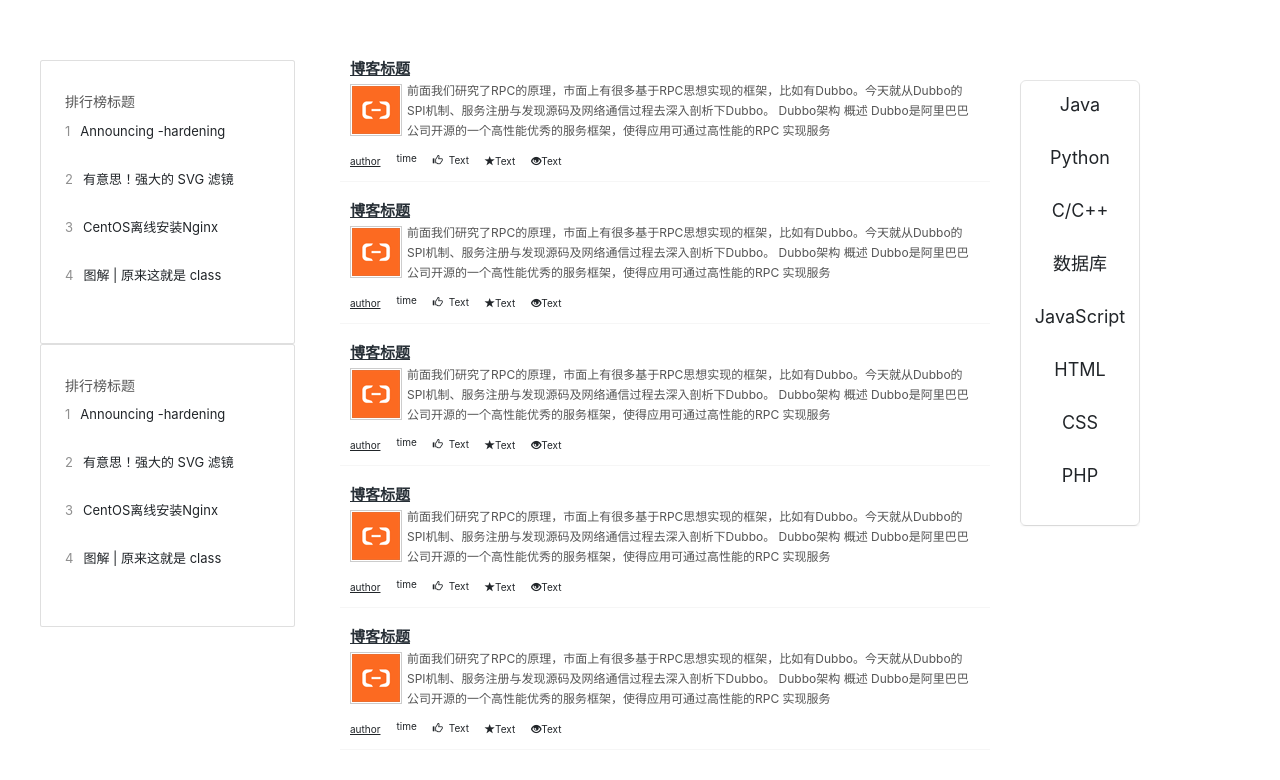
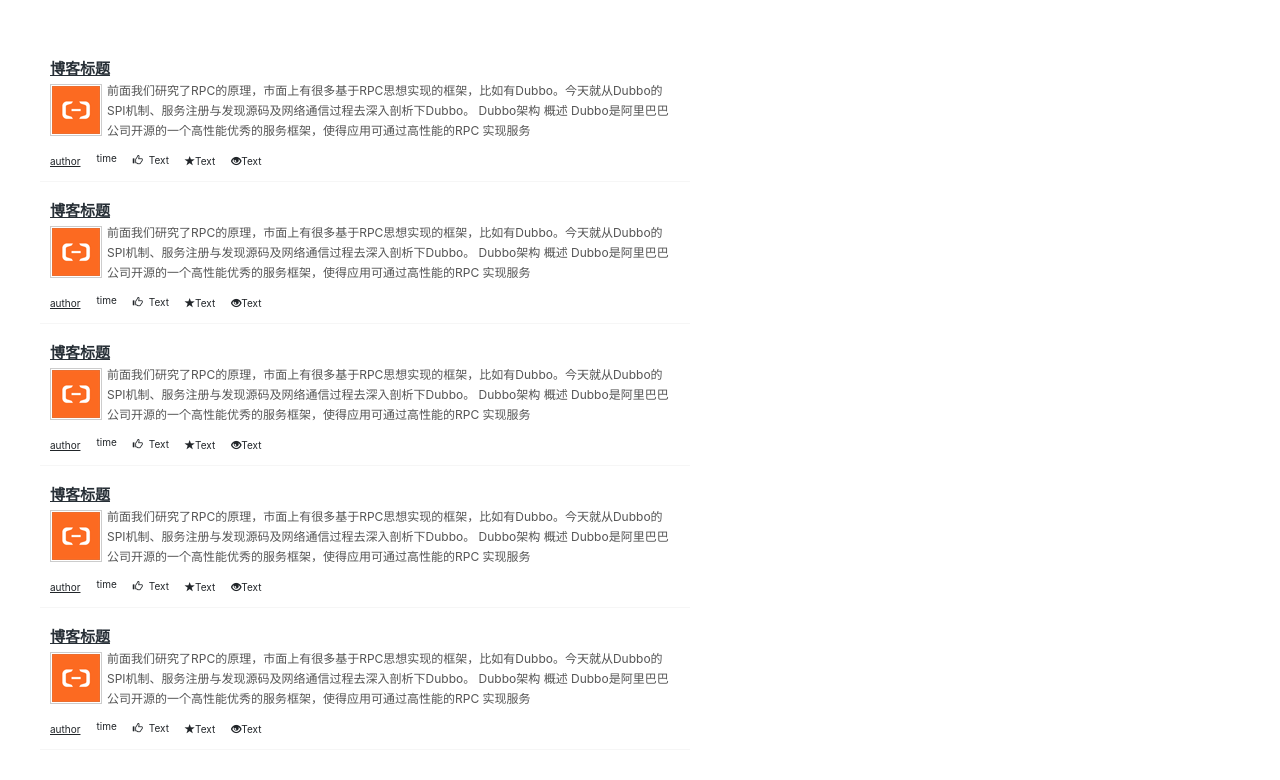
Before and after one commit to CLBlogs/CLBlogs-theme, a WordPress theme: template index.php in a window 1280 px wide. Shown: the part 119-899 px from the top of the page. Run offline with PHP 8.4 and a stand-in for WordPress, Linux system fonts and the light colour scheme; the site name, menu and one post (Sample post) are stand-ins, and other content is empty.

Commit message:
注释release1完成不了的内容, 并修改引用的问题

```diff
--- a/index.php
+++ b/index.php
@@ -8,6 +8,8 @@
     <?php
     $road = get_template_directory_uri();
     // echo $road;
+    echo "<link rel=\"stylesheet\" href=\"$road/assets/js/jquery.min.js\">";
+    echo "<link rel=\"stylesheet\" href=\"$road/assets/bootstrap/js/bootstrap.min.js\">";
     echo "<link rel=\"stylesheet\" href=\"$road/assets/bootstrap/css/bootstrap.min.css\">";
     echo "<link rel=\"stylesheet\" href=\"$road/assets/css/Navigation-Clean.css\">";
     echo "<link rel=\"stylesheet\" href=\"$road/assets/css/Navigation-with-Search-1.css\">";
@@ -50,28 +52,28 @@
     </div>
     <div id="main-contain" class="hero">
         <div id="main" class="main">
-            <div id="side_left" class="side-left card-list side-bar">
-                <div id="cnblog_b1" class="sidebar-image"></div>
-                <div id="sidebar_bh" class="sidebar-bh"></div>
-                <div class="card">
-                    <h4 class="card-title"><a href="#">排行榜标题</a></h4>
-                    <ul class="item-list">
-                        <li><span class="number highlight">1</span><a href="#">Announcing -hardening<br><br></a></li>
-                        <li><span class="number highlight">2</span><a href="#">有意思！强大的 SVG 滤镜<br><br><br></a></li>
-                        <li><span class="number highlight">3</span><a href="#">CentOS离线安装Nginx<br><br><br></a></li>
-                        <li><span class="number highlight">4</span><a href="#">图解 | 原来这就是 class<br><br></a></li>
-                    </ul>
-                </div>
-                <div class="card">
-                    <h4 class="card-title"><a href="#">排行榜标题</a></h4>
-                    <ul class="item-list">
-                        <li><span class="number highlight">1</span><a href="#">Announcing -hardening<br><br></a></li>
-                        <li><span class="number highlight">2</span><a href="#">有意思！强大的 SVG 滤镜<br><br><br></a></li>
-                        <li><span class="number highlight">3</span><a href="#">CentOS离线安装Nginx<br><br><br></a></li>
-                        <li><span class="number highlight">4</span><a href="#">图解 | 原来这就是 class<br><br></a></li>
-                    </ul>
-                </div>
-            </div>
+<!--            <div id="side_left" class="side-left card-list side-bar">-->
+<!--                <div id="cnblog_b1" class="sidebar-image"></div>-->
+<!--                <div id="sidebar_bh" class="sidebar-bh"></div>-->
+<!--                <div class="card">-->
+<!--                    <h4 class="card-title"><a href="#">排行榜标题</a></h4>-->
+<!--                    <ul class="item-list">-->
+<!--                        <li><span class="number highlight">1</span><a href="#">Announcing -hardening<br><br></a></li>-->
+<!--                        <li><span class="number highlight">2</span><a href="#">有意思！强大的 SVG 滤镜<br><br><br></a></li>-->
+<!--                        <li><span class="number highlight">3</span><a href="#">CentOS离线安装Nginx<br><br><br></a></li>-->
+<!--                        <li><span class="number highlight">4</span><a href="#">图解 | 原来这就是 class<br><br></a></li>-->
+<!--                    </ul>-->
+<!--                </div>-->
+<!--                <div class="card">-->
+<!--                    <h4 class="card-title"><a href="#">排行榜标题</a></h4>-->
+<!--                    <ul class="item-list">-->
+<!--                        <li><span class="number highlight">1</span><a href="#">Announcing -hardening<br><br></a></li>-->
+<!--                        <li><span class="number highlight">2</span><a href="#">有意思！强大的 SVG 滤镜<br><br><br></a></li>-->
+<!--                        <li><span class="number highlight">3</span><a href="#">CentOS离线安装Nginx<br><br><br></a></li>-->
+<!--                        <li><span class="number highlight">4</span><a href="#">图解 | 原来这就是 class<br><br></a></li>-->
+<!--                    </ul>-->
+<!--                </div>-->
+<!--            </div>-->
             <div id="main-flow" class="main-flow">
                 <div id="post-list" class="post-list">
                     <article id="post-item-1" class="post-item">
@@ -148,11 +150,16 @@
                     </article>
                     <article id="post-item-5" class="post-item">
                         <section id="post-item-body-5" class="post-item-body">
-                            <div id="post-item-text-5" class="post-item-text"><a class="post-item-title"
-                                                                                 href="#">博客标题</a>
-                                <p class="post-item-summary"><a href="#"><img class="avatar"
-                                                                              src="http://106.54.169.139/wp-content/themes/Clblogs_theme_home/assets/img/photo_test.png">前面我们研究了RPC的原理，市面上有很多基于RPC思想实现的框架，比如有Dubbo。今天就从Dubbo的SPI机制、服务注册与发现源码及网络通信过程去深入剖析下Dubbo。
-                                        Dubbo架构 概述 Dubbo是阿里巴巴公司开源的一个高性能优秀的服务框架，使得应用可通过高性能的RPC 实现服务<br></a></p>
+                            <div id="post-item-text-5" class="post-item-text">
+                                <a class="post-item-title" href="#">博客标题</a>
+                                <p class="post-item-summary">
+                                    <a href="#">
+                                        <?php echo "<img class=\"avatar\" src=\"$road/assets/img/photo_test.png\">"; ?>
+                                        前面我们研究了RPC的原理，市面上有很多基于RPC思想实现的框架，比如有Dubbo。今天就从Dubbo的SPI机制、服务注册与发现源码及网络通信过程去深入剖析下Dubbo。
+                                        Dubbo架构 概述 Dubbo是阿里巴巴公司开源的一个高性能优秀的服务框架，使得应用可通过高性能的RPC 实现服务
+                                        <br>
+                                    </a>
+                                </p>
                             </div>
                             <footer id="post-item-foot-5" class="post-item-foot"><a class="post-item-author"
                                                                                     href="#"><span><span
@@ -166,29 +173,26 @@
                     </article>
                 </div>
             </div>
-            <div id="side_right" class="side_right">
-                <div class="list-box">
-                    <div>
-                        <div class="list-group">
-                            <ul class="list-nav">
-                                <li class="list-right-item"><a href="#">Java</a></li>
-                                <li class="list-right-item"><a href="#">Python</a></li>
-                                <li class="list-right-item"><a href="#">C/C++</a></li>
-                                <li class="list-right-item"><a href="#">数据库</a></li>
-                                <li class="list-right-item"><a href="#">JavaScript</a></li>
-                                <li class="list-right-item"><a href="#">HTML</a></li>
-                                <li class="list-right-item"><a href="#">CSS</a></li>
-                                <li class="list-right-item"><a href="#">PHP</a></li>
-                            </ul>
-                        </div>
-                    </div>
-                </div>
-            </div>
+<!--            <div id="side_right" class="side_right">-->
+<!--                <div class="list-box">-->
+<!--                    <div>-->
+<!--                        <div class="list-group">-->
+<!--                            <ul class="list-nav">-->
+<!--                                <li class="list-right-item"><a href="#">Java</a></li>-->
+<!--                                <li class="list-right-item"><a href="#">Python</a></li>-->
+<!--                                <li class="list-right-item"><a href="#">C/C++</a></li>-->
+<!--                                <li class="list-right-item"><a href="#">数据库</a></li>-->
+<!--                                <li class="list-right-item"><a href="#">JavaScript</a></li>-->
+<!--                                <li class="list-right-item"><a href="#">HTML</a></li>-->
+<!--                                <li class="list-right-item"><a href="#">CSS</a></li>-->
+<!--                                <li class="list-right-item"><a href="#">PHP</a></li>-->
+<!--                            </ul>-->
+<!--                        </div>-->
+<!--                    </div>-->
+<!--                </div>-->
+<!--            </div>-->
         </div>
     </div>
 </div>
-<script src="http://106.54.169.139/wp-content/themes/Clblogs_theme_home/assets/js/jquery.min.js"></script>
-<script src="http://106.54.169.139/wp-content/themes/Clblogs_theme_home/assets/bootstrap/js/bootstrap.min.js"></script>
 </body>
-
 </html>
```
